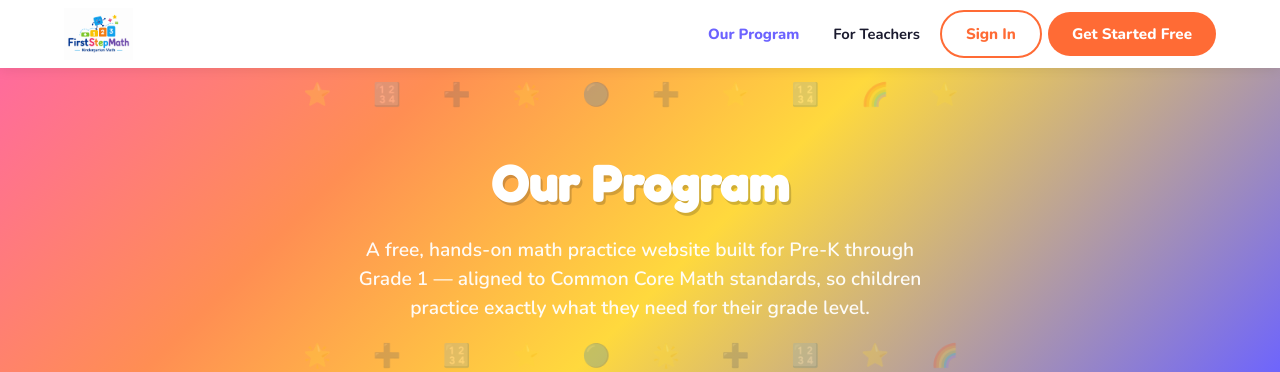
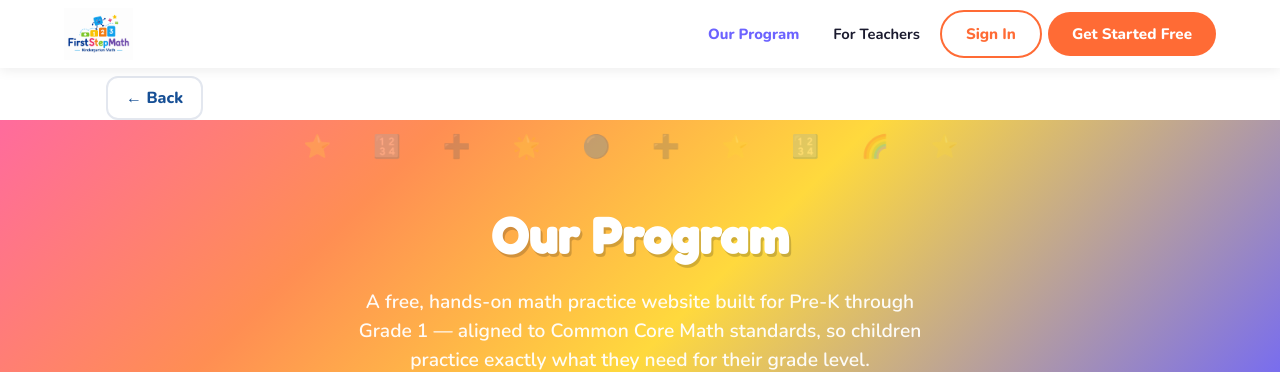
Before and after one commit to heathermosko-hue/firststepmath, a plain HTML site: page about.html in a window 1280 px wide. Shown: the top 372 px of the page. Drawn offline with nearby package versions, Linux system fonts and the light colour scheme.

Commit message:
Back button under the header on inner pages
Co-Authored-By: Claude Sonnet 5.5 <noreply@anthropic.com>

```diff
--- a/about.html
+++ b/about.html
@@ -359,5 +359,9 @@
     });
   });
 </script>
+<style>.backbar{max-width:1100px;margin:0 auto;padding:8px 16px 0}.backbtn{display:inline-flex;align-items:center;min-height:44px;padding:0 18px;border-radius:12px;border:2px solid #e3e7ef;background:#fff;color:#164f95;font:800 16px Nunito,system-ui,sans-serif;text-decoration:none;cursor:pointer}.backbtn:hover{border-color:#4A90E2;background:#eef5ff}</style>
+<script>(function(){var h=document.querySelector('header');if(!h)return;var a=document.createElement('a');a.className='backbtn';a.href='index.html';a.textContent='← Back';
+a.addEventListener('click',function(ev){var nav=(performance.getEntriesByType&&performance.getEntriesByType('navigation')[0])||{};var same=false;try{var u=new URL(document.referrer);same=u.origin===location.origin&&u.pathname!==location.pathname;}catch(e){}if(same&&history.length>1&&nav.type!=='reload'){ev.preventDefault();history.back();}});
+var d=document.createElement('div');d.className='backbar';d.appendChild(a);h.insertAdjacentElement('afterend',d);})();</script>
 </body>
 </html>
```
Also changed, not shown: teachers.html (+4 -0 lines), worksheets.html (+4 -0 lines).
